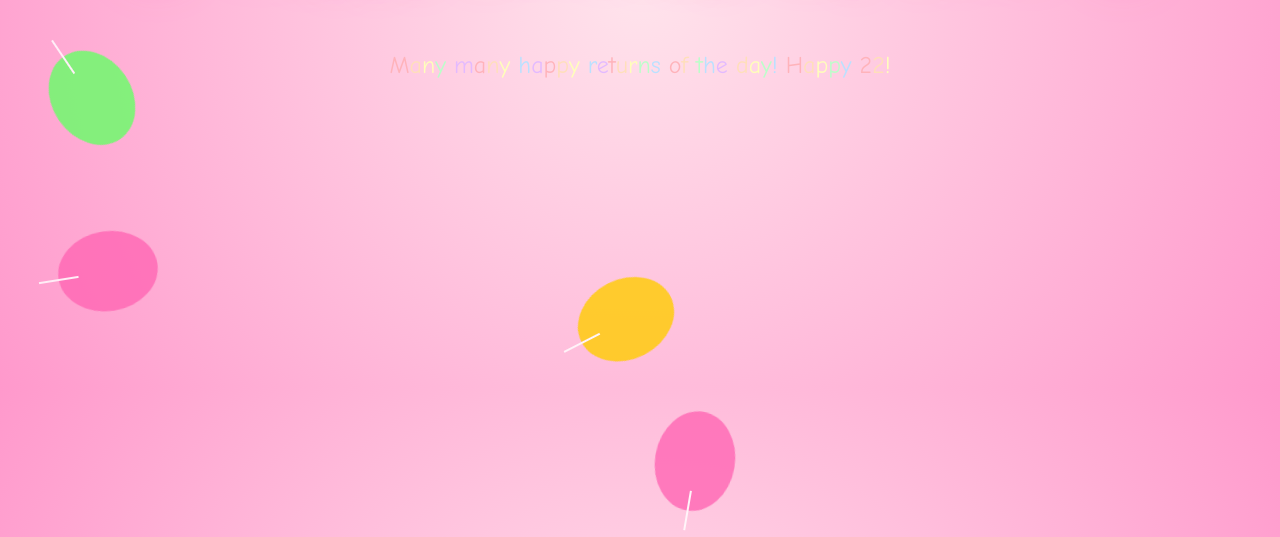
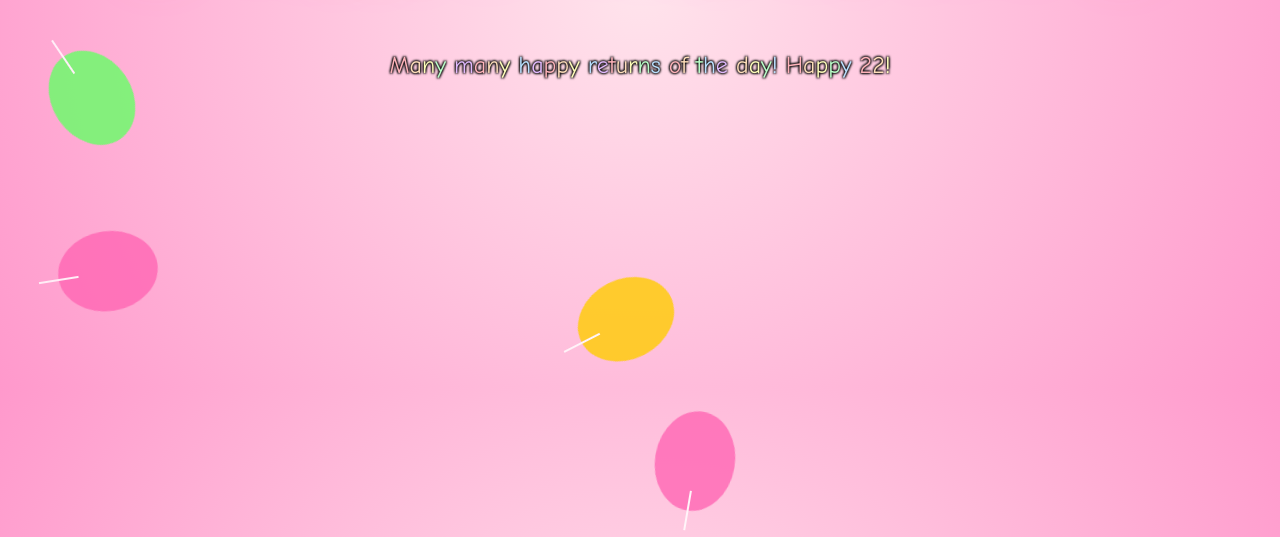
Before and after one commit to ArianAhmed/SelfSite, a plain HTML site: page animation.html in a window 1280 px wide. Shown: the part 413-950 px from the top of the page. Drawn offline with Linux system fonts and the light colour scheme.

Commit message:
Update animation.html

```diff
--- a/animation.html
+++ b/animation.html
@@ -35,6 +35,16 @@
       opacity: 0;
       z-index: 10;
       text-align: center;
+      line-height: 1.6;
+    }
+
+    /* Common outline style for text characters */
+    .outlined-letter {
+      text-shadow:
+        -1px -1px 2px rgba(0, 0, 0, 0.8),
+        1px -1px 2px rgba(0, 0, 0, 0.8),
+        -1px 1px 2px rgba(0, 0, 0, 0.8),
+        1px 1px 2px rgba(0, 0, 0, 0.8);
     }
 
     .balloon {
@@ -140,7 +150,7 @@
       "#e3baff"  // lavender
     ];
 
-    // Typewriter effect with rainbow colors
+    // Typewriter effect with rainbow colors and black outlines
     let i = 0;
     function typeWriter() {
       if (i < message.length) {
@@ -149,6 +159,7 @@
         const span = document.createElement("span");
         span.textContent = message.charAt(i);
         span.style.color = color;
+        span.classList.add("outlined-letter"); // apply outline effect
         msgElement.appendChild(span);
         i++;
         setTimeout(typeWriter, 80);
@@ -242,7 +253,6 @@
         heart.style.transform = `rotate(${Math.random() * 360}deg)`;
         document.body.appendChild(heart);
 
-        // Slight random spread
         const dx = (Math.random() - 0.5) * 100;
         const dy = (Math.random() - 0.5) * 100;
 
```
